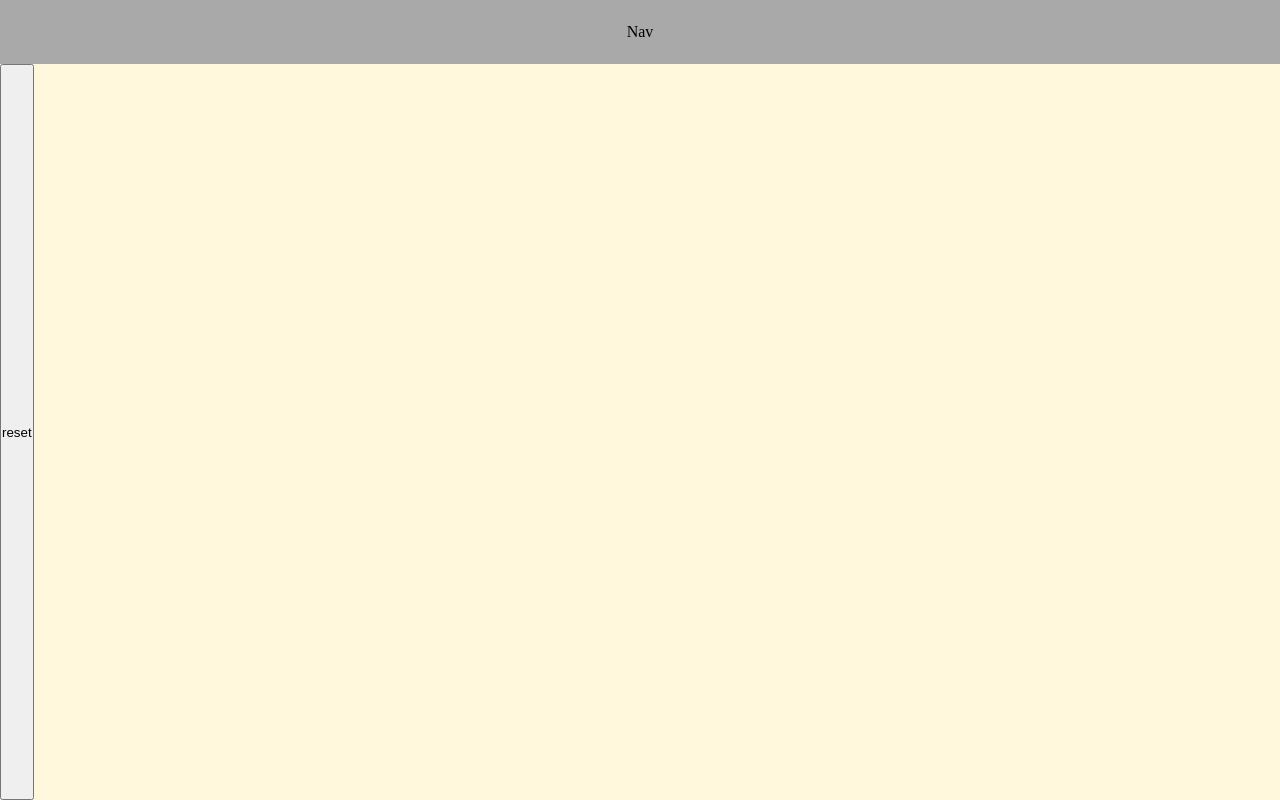
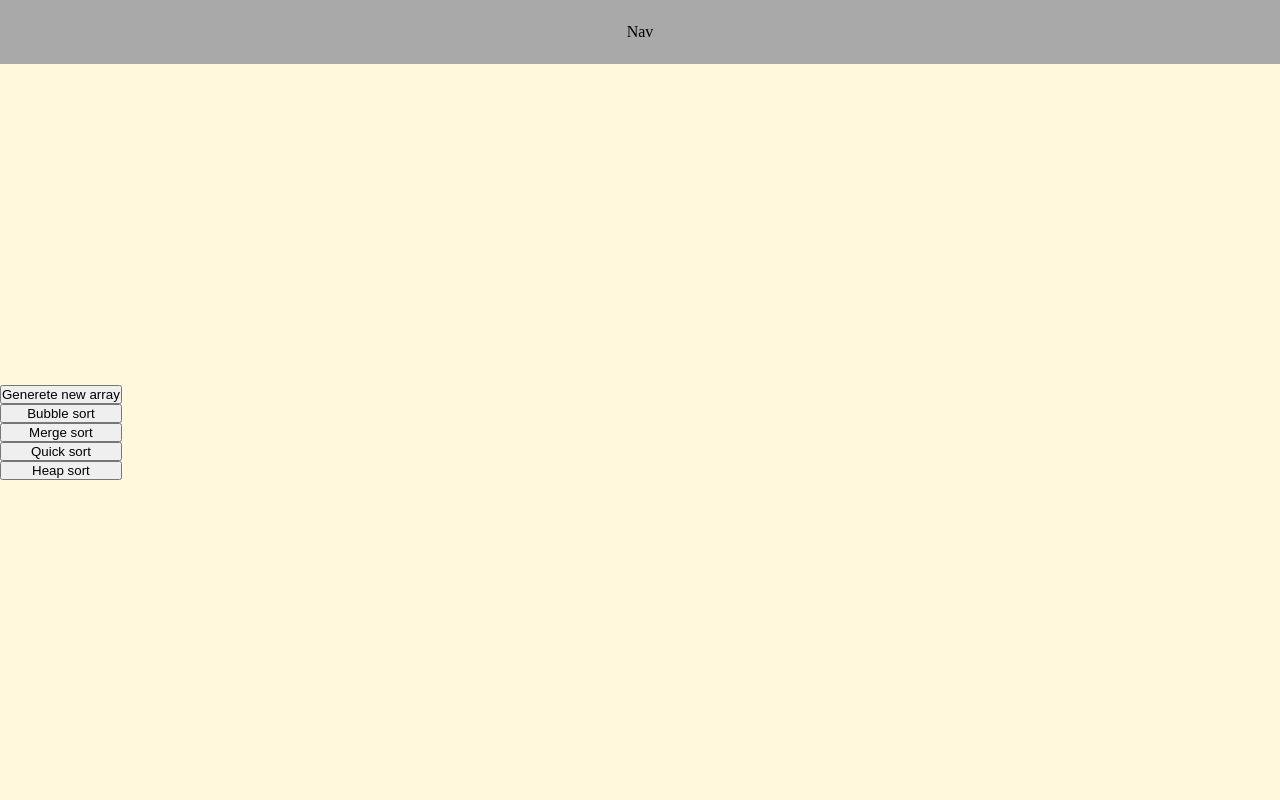
Before and after one commit to tezcanTunahan/sorting, a React (Create React App) app: page / in a window 1280 px wide. Built offline with nearby package versions, Linux system fonts and the light colour scheme.

Commit message:
new updates

```diff
--- a/src/components/SortingVisualizer/SortingVisualizer.jsx
+++ b/src/components/SortingVisualizer/SortingVisualizer.jsx
@@ -1,5 +1,7 @@
 import { useState } from "react"
 import "./sortingVisualizer.css"
+import * as sort from "../../sortingAlgorithms/sortingAlgorithms"
+
 
 function SortingVisualizer(){
 
@@ -14,6 +16,28 @@ function SortingVisualizer(){
         }
         setArray(tempArr)
     }
+    function bubbleSort(){
+        setArray(sort.bubbleSort([...array]))
+    }
+    function mergeSort(){
+
+    }
+    function quickSort(){
+
+    }
+    function heapSort(){
+
+    }
+
+
+
+
+
+
+
+
+
+
 
     //from https://stackoverflow.com/questions/1527803/generating-random-whole-numbers-in-javascript-in-a-specific-range
     function getRandomArbitrary(min, max) {
@@ -24,13 +48,19 @@ function SortingVisualizer(){
         <div className="sorting-container">
             {array.map((value,idx)=>{
                 return(
-                    <div className="array-bar-container">
-                        <div className="array-bar" key={idx} style={{height: `${value}px`}}>
+                    <div className="array-bar-container" key={idx}>
+                        <div className="array-bar"  style={{height: `${value}px`}}>
                         </div>
                     </div>
                 )
             })}
-            <button onClick={resetArray}>reset</button>
+            <div className="btn-container">
+                <button onClick={resetArray}>Generete new array</button>
+                <button onClick={bubbleSort}>Bubble sort</button>
+                <button onClick={mergeSort}>Merge sort</button>
+                <button onClick={quickSort}>Quick sort</button>
+                <button onClick={heapSort}>Heap sort</button>
+            </div>
         </div>
     )
 }
--- a/src/components/SortingVisualizer/sortingVisualizer.css
+++ b/src/components/SortingVisualizer/sortingVisualizer.css
@@ -6,11 +6,15 @@
 .array-bar-container{
     display: flex;
     flex-direction: row;
-    /* align-items: center; */
 }
 .array-bar{
     width: 2px;
     height: 50px;
-    background-color: black;
+    background-color: blueviolet;
     margin: 0px 1px 0px 1px;
 }
+.btn-container{
+    display: flex;
+    flex-direction: column;
+    justify-content: center;
+}
--- /dev/null
+++ b/src/sortingAlgorithms/sortingAlgorithms.js
@@ -0,0 +1,33 @@
+
+function bubbleSort(arr,animatedArr){
+
+    const arrayBars = document.getElementsByClassName("array-bar")
+    for(let i = 0; i < arr.length; i++){
+        for(let j = 0; j < arr.length; j++){
+            if(arr[j] > arr[j +1 ]){
+                let temp = arr[j]
+                arr[j] = arr[j+1]
+                arr[j+1] = temp
+
+                setTimeout(()=>{
+                    arrayBars[i].style.backgroundColor = "red"
+                    arrayBars[j].style.backgroundColor = "red"
+                    // let tempHeight = arr[j].style.height
+                    // arrayBars[j].style.height = arrayBars[i].style.height
+                    // arrayBars[j+1].style.height = tempHeight
+
+                    setTimeout(()=>{
+                        arrayBars[i].style.backgroundColor = "blueviolet"
+                        arrayBars[j].style.backgroundColor = "blueviolet"
+                    },(i+1)*50)
+                },i*50)
+            }
+        }
+    }
+    return arr
+}
+
+
+
+
+export {bubbleSort}
```
